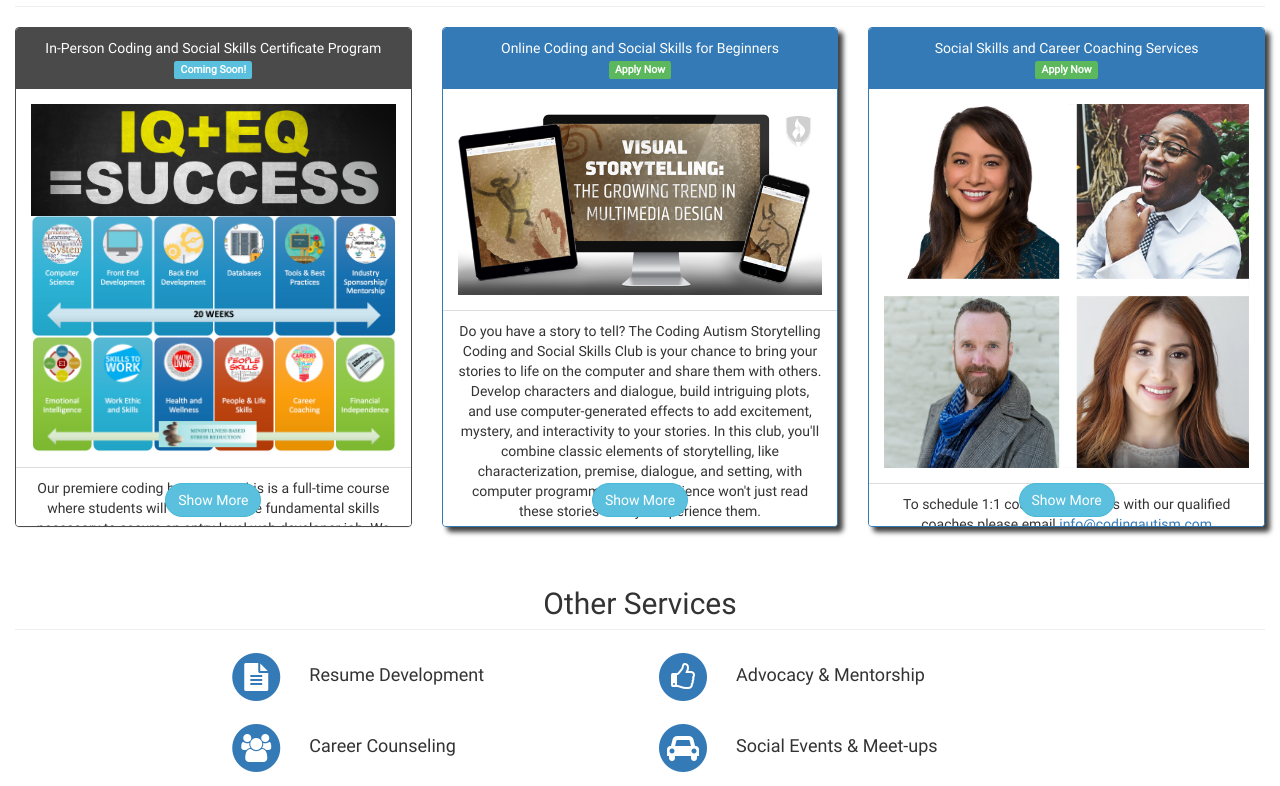
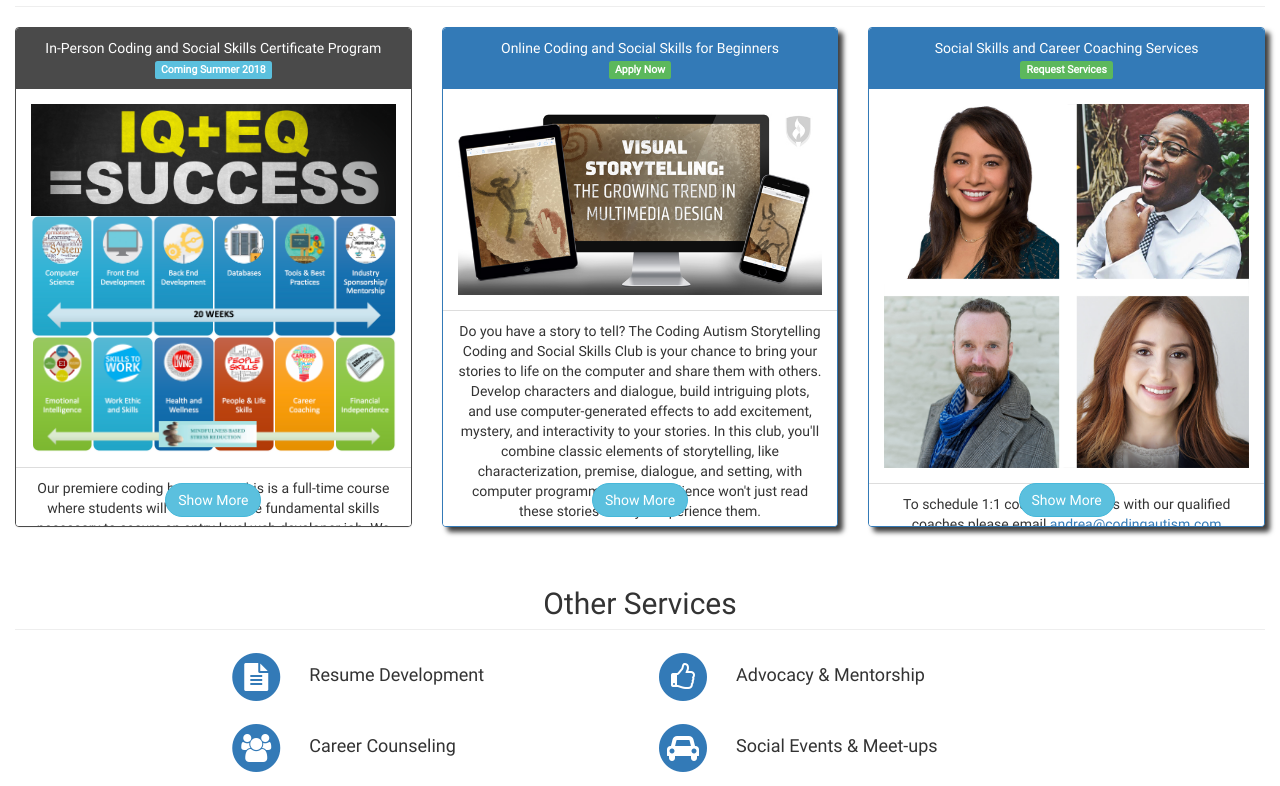
Before and after one commit to austen-weinhart/austen-weinhart.github.io, a plain HTML site: page services.html in a window 1280 px wide. Shown: the part 705-1491 px from the top of the page. Drawn offline with Linux system fonts and the light colour scheme; files whose address does not match are found by name.

Commit message:
Updated services and location

```diff
--- a/css/modern-business.css
+++ b/css/modern-business.css
@@ -497,3 +497,8 @@ p.subscribe-footer-text, p.intro-text {
 .center-align {
   text-align: center;
 }
+
+.label > a {
+  text-decoration: none;
+  color: #ffffff;
+}
--- a/services.html
+++ b/services.html
@@ -108,7 +108,7 @@
           <div class="col-md-4">
             <div class="panel panel-default text-center">
               <div class="panel-heading">
-                In-Person Coding and Social Skills Certificate Program<br><span class="label label-info">Coming Soon!</span>
+                In-Person Coding and Social Skills Certificate Program<br><span class="label label-info"><a href="https://goo.gl/forms/oKyEfWn9eC4sNxd82" target="_blank">Coming Summer 2018</a></span>
               </div>
               <div class="panel-body">
                 <img src="images/iq-plus-eq.png" alt="IQ + EQ = Success">
@@ -130,7 +130,7 @@
           <div class="col-md-4">
             <div class="panel panel-primary panel-shadow text-center">
               <div class="panel-heading">
-                Online Coding and Social Skills for Beginners<br><span class="label label-success">Apply Now</span>
+                Online Coding and Social Skills for Beginners<br><span class="label label-success"><a href="https://docs.google.com/forms/d/e/1FAIpQLSc_cF9S7FbpZOIZrkQyX9B9SFw0XQ6DdPcl4Kr_XwVOE7ZFNA/viewform" target="_blank">Apply Now</a></span>
               </div>
               <div class="panel-body">
                 <img src="images/visual-storytelling.jpg" alt="visual storytelling">
@@ -149,16 +149,16 @@
           <div class="col-md-4">
             <div class="panel panel-primary panel-shadow text-center">
               <div class="panel-heading">
-                Social Skills and Career Coaching Services<br><span class="label label-success">Apply Now</span>
+                Social Skills and Career Coaching Services<br><span class="label label-success"><a href="mailto:andrea@codingautism.com" target="_blank">Request Services</a></span>
               </div>
               <div class="panel-body">
                 <img src="images/group-coaches.png" alt="Coaching Services">
               </div>
               <ul class="list-group">
                 <li class="list-group-item">
-                   To schedule 1:1 coaching sessions with our qualified coaches please email <a href="mailto:info@codingautism.com" target="_blank">info@codingautism.com</a>
+                   To schedule 1:1 coaching sessions with our qualified coaches please email <a href="mailto:andrea@codingautism.com" target="_blank">andrea@codingautism.com</a>
                 </li>
-                <li class="list-group-item apply-now-list-item"><a href="mailto:info@codingautism.com" target="_blank" class="btn btn-primary apply-now-button">Apply Now</a>
+                <li class="list-group-item apply-now-list-item"><a href="mailto:andrea@codingautism.com" target="_blank" class="btn btn-primary apply-now-button">Request Services</a>
               </ul>
               <div class="show-more"><a class="btn btn-info">Show More</a></span></div>
             </div>
```
Also changed, not shown: contact.html (+4 -4 lines), images/silicon-valley.jpg (added), 1 other file.
